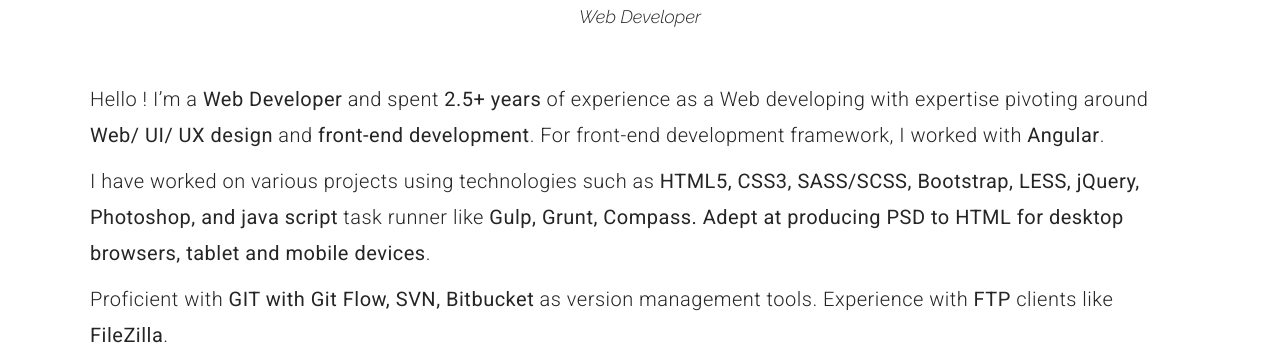
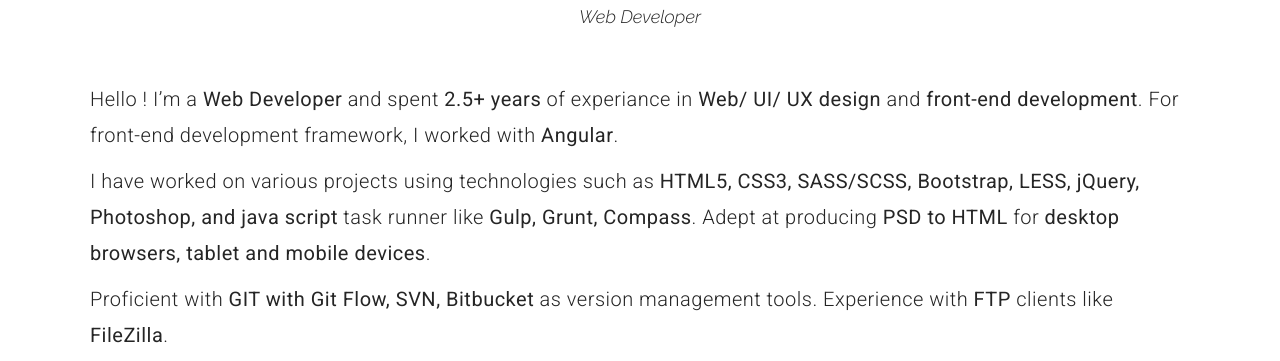
Before and after one commit to nency-shobhashana/portfolio, a plain HTML site: page index.html in a window 1280 px wide. Shown: the part 965-1326 px from the top of the page. Drawn offline with Linux system fonts and the light colour scheme; a web font is replaced by a local one.

Commit message:
Update introduction

```diff
--- a/index.html
+++ b/index.html
@@ -116,10 +116,10 @@
             <div class="row">
               <div id="intro-main" class="col-lg-12 col-md-12 col-sm-12 col-xs-12">
                 <p id="intro-text">
-                  Hello ! I’m a <b>Web Developer</b> and spent <b>2.5+ years</b> of experience as a Web developing with expertise pivoting around <b>Web/ UI/ UX design</b> and <b>front-end development</b>. For front-end development framework, I worked with <b>Angular</b>.
+                  Hello ! I’m a <b>Web Developer</b> and spent <b>2.5+ years</b> of experiance in <b>Web/ UI/ UX design</b> and <b>front-end development</b>. For front-end development framework, I worked with <b>Angular</b>.
                 </p>
                 <p id="intro-text">
-                   I have worked on various projects using technologies such as <b>HTML5, CSS3, SASS/SCSS, Bootstrap, LESS, jQuery, Photoshop, and java script</b> task runner like <b>Gulp, Grunt, Compass. Adept at producing PSD to HTML for desktop browsers, tablet and mobile devices</b>.
+                   I have worked on various projects using technologies such as <b>HTML5, CSS3, SASS/SCSS, Bootstrap, LESS, jQuery, Photoshop, and java script</b> task runner like <b>Gulp, Grunt, Compass</b>. Adept at producing <b>PSD to HTML</b> for <b>desktop browsers, tablet and mobile devices</b>.
                 </p>
                 <p id="intro-text">
                   Proficient with <b>GIT with Git Flow, SVN, Bitbucket</b> as version management tools. Experience with <b>FTP</b> clients like <b>FileZilla</b>.
```
